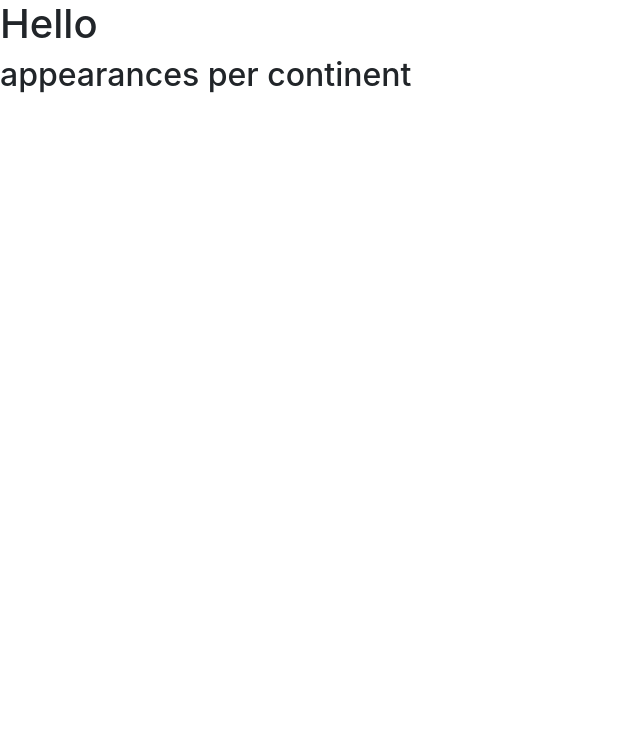
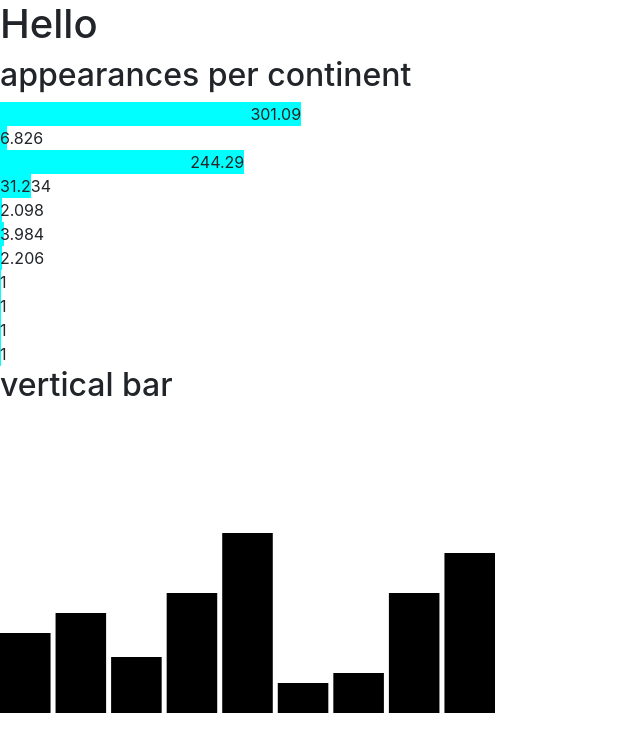
Before and after one commit to Pethaudi/JKU_SDS_WEB, a website: page src/index.html in a window 1280 px wide. Shown: the whole page, without its empty margins (0-640 px from the left). Drawn offline with nearby package versions, Linux system fonts and the light colour scheme.

Commit message:
added vertical bars (just with example data)

```diff
--- a/src/index.html
+++ b/src/index.html
@@ -14,8 +14,13 @@
             <div class="appearancesPerContinent"></div>
         </div>
 
-        <script src="main.js"></script>
+        <div>
+            <h2>vertical bar</h2>
+            <svg class="verticalBar"></div>
+        </div>
+
         <!--This script is for visualisation of the data-->
         <script src="https://d3js.org/d3.v5.min.js"></script>
+        <script src="main.js"></script>
     </body>
 </html>
--- a/src/main.js
+++ b/src/main.js
@@ -1,4 +1,5 @@
-showAppearancePerContinent()
+showAppearancePerContinentBar()
+verticalBar()
 
 /*
 you always need to make an async funtion to wait for the result of the fetch
@@ -8,7 +9,7 @@ function fetchFromData(name){
         .then(response => response.json())
 }
 
-async function showAppearancePerContinent(){
+async function showAppearancePerContinentBar(){
     let data;
     data = await fetchFromData("AppearancesPerContinent");
 
@@ -33,3 +34,27 @@ async function showAppearancePerContinent(){
             .attr("class", "appearancesPerContinentBar")
             .text(function(d) { return d }) //setting the text
 }
+
+function verticalBar(){
+    var data = [80, 100, 56, 120, 180, 30, 40, 120, 160]
+    var svgwidth = 500, svgheight = 300, barpadding = 5
+    var barwidth = svgwidth / data.length
+
+    var svgelem = d3.select(".verticalBar")
+        .attr("width", svgwidth)
+        .attr("height", svgheight)
+
+    var barchart = svgelem.selectAll("rect")
+        .data(data)
+        .enter()
+        .append("rect")
+        .attr("y", function(d) {
+            return svgheight - d
+        })
+        .attr("height", function(d) { return d })
+        .attr("width", barwidth - barpadding)
+        .attr("transform", function(d, i) {
+            var translate = [barwidth * i, 0]
+            return "translate(" + translate + ")"
+        })
+}
```
